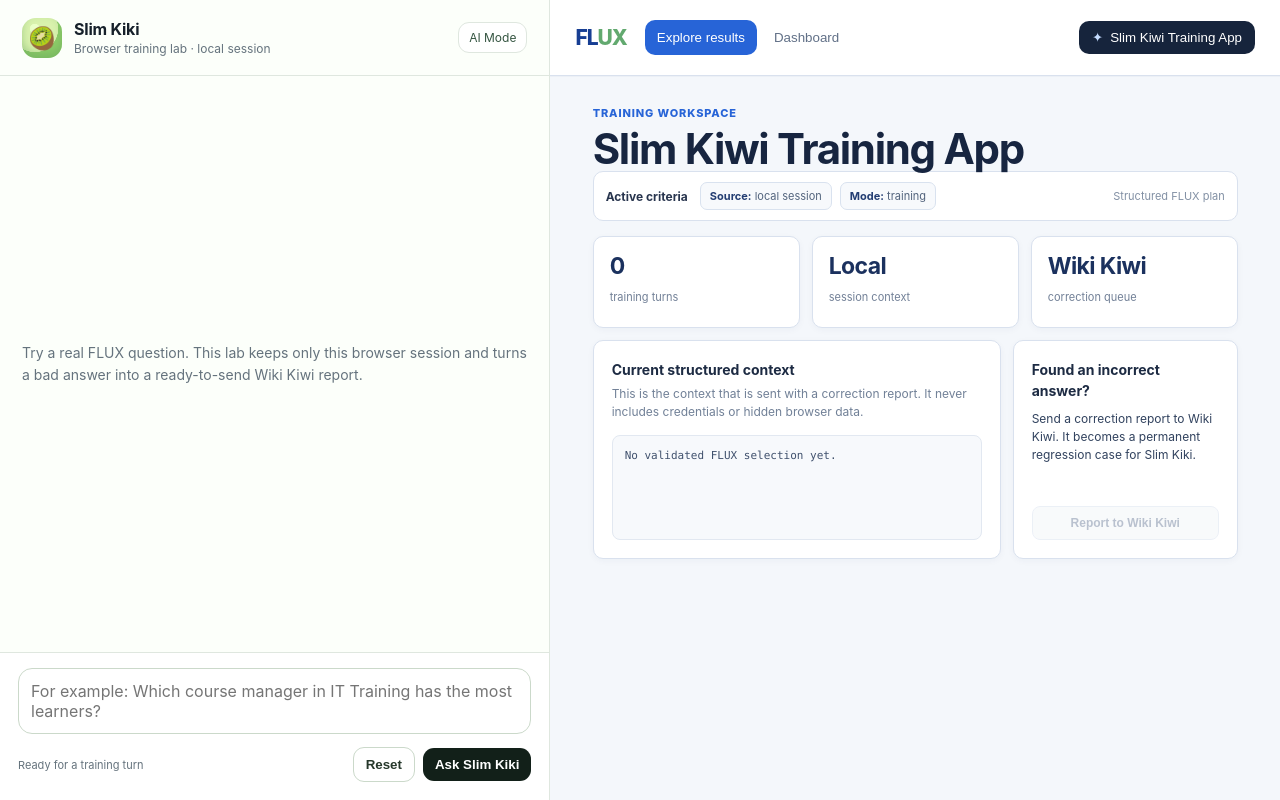
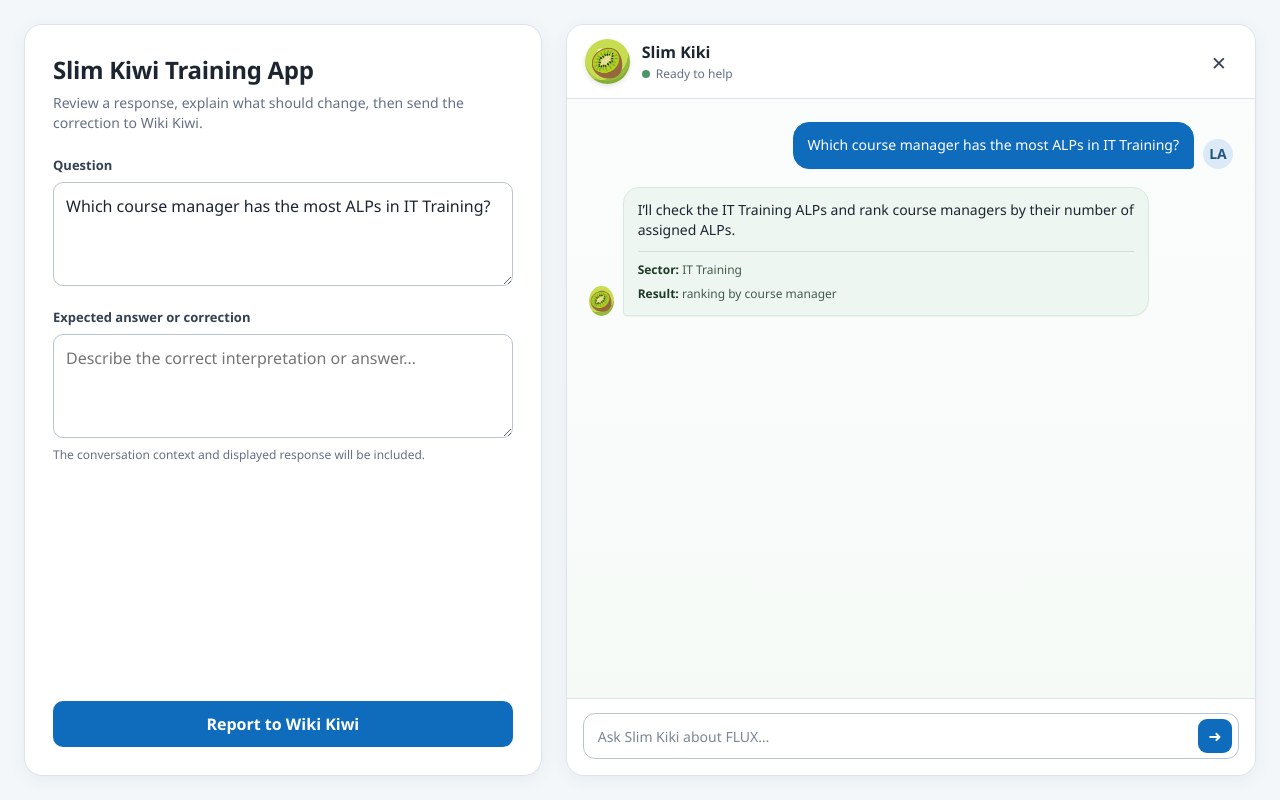
Before and after one commit to modulow/slim-kiki-lab, a plain HTML site: page docs/slim-kiki-lab/index.html in a window 1280 px wide. Drawn offline with Linux system fonts and the light colour scheme.

Commit message:
Publish Slim Kiki Lab

````diff
--- a/docs/slim-kiki-lab/index.html
+++ b/docs/slim-kiki-lab/index.html
@@ -1,73 +1,83 @@
 <!doctype html>
 <html lang="en">
 <head>
-  <meta charset="utf-8" />
-  <meta name="viewport" content="width=device-width, initial-scale=1" />
-  <title>Slim Kiki Lab</title>
+  <meta charset="utf-8">
+  <meta name="viewport" content="width=device-width, initial-scale=1">
+  <meta name="theme-color" content="#f6f8fb">
+  <title>Slim Kiwi Training</title>
   <style>
-    :root { --ink:#16202a; --muted:#65737d; --leaf:#5eaa72; --lime:#d9f2ad; --paper:#f7f9f6; --line:#dfe7df; --bubble:#fff; --night:#122019; --flux-blue:#2764d7; --flux-blue-deep:#173e93; --flux-surface:#fff; --flux-page:#f4f7fb; --flux-line:#d9e1ee; --flux-radius:10px; }
-    * { box-sizing:border-box; } body { margin:0; min-width:320px; font-family:Inter,ui-sans-serif,system-ui,-apple-system,"Segoe UI",sans-serif; background:var(--paper); color:var(--ink); }
-    .app { min-height:100vh; display:grid; grid-template-columns:minmax(330px,43%) 1fr; overflow:hidden; }
-    .chat { min-height:100vh; background:#fcfffa; border-right:1px solid var(--line); display:flex; flex-direction:column; }
-    .top { min-height:76px; padding:17px 22px; display:flex; align-items:center; gap:12px; border-bottom:1px solid var(--line); background:rgba(252,255,250,.94); }
-    .kiwi { width:40px; height:40px; border-radius:14px; display:grid; place-items:center; background:radial-gradient(circle at 32% 27%,#eaffc7 0 12%,var(--lime) 13% 58%,#8dcc68 59%); box-shadow:inset 0 -5px 9px #609f5870; font-size:22px; }
-    .top h1 { font-size:16px; margin:0; letter-spacing:-.2px; }.top p{font-size:12px;margin:2px 0 0;color:var(--muted)}
-    .mode { margin-left:auto; border:1px solid var(--line); color:#365642; background:white; padding:7px 10px; border-radius:11px; font-size:12px; }
-    .messages { flex:1; overflow:auto; padding:24px 22px; display:flex; flex-direction:column; gap:14px; }
-    .bubble { max-width:92%; padding:13px 15px; border:1px solid var(--line); background:var(--bubble); border-radius:18px 18px 18px 4px; line-height:1.45; font-size:14px; box-shadow:0 4px 16px #1b35120a; white-space:pre-wrap; }.bubble.you{align-self:flex-end;background:#e9f6df;border-color:#d8ebca;border-radius:18px 18px 4px 18px}.bubble small{display:block;font-size:11px;color:var(--muted);margin-bottom:4px}.empty{color:var(--muted);font-size:14px;line-height:1.55;margin:auto 0}
-    .composer { padding:15px 18px 18px; border-top:1px solid var(--line); background:white; }.composer textarea{width:100%;resize:none;min-height:62px;border:1px solid #cbd9ca;border-radius:14px;padding:12px;font:inherit;outline:none}.composer textarea:focus{border-color:var(--leaf);box-shadow:0 0 0 3px #a6d6aa44}.actions{display:flex;gap:8px;align-items:center;margin-top:9px}.actions span{font-size:11px;color:var(--muted);margin-right:auto}.button{border:0;border-radius:11px;padding:9px 12px;background:var(--night);color:white;font-weight:600;cursor:pointer}.button.secondary{background:white;color:#26382b;border:1px solid #cbd9ca}.button:disabled{opacity:.55;cursor:not-allowed}
-    /* Right side: same FLUX application language — white shell, blue navigation,
-       compact cards and controls, rather than a promotional landing page. */
-    .workspace { min-width:0; min-height:100vh; display:flex; flex-direction:column; overflow:auto; background:var(--flux-page); }
-    .flux-shell-header{position:sticky;top:0;z-index:2;min-height:76px;display:flex;align-items:center;gap:18px;padding:0 25px;border-bottom:1px solid var(--flux-line);background:#fff;box-shadow:0 1px 0 rgba(16,45,90,.03)}
-    .flux-brand{font-weight:850;font-size:21px;letter-spacing:-1px;color:var(--flux-blue-deep)}
-    .flux-brand span{color:#62a96f}.flux-nav{display:flex;gap:5px;align-self:stretch;align-items:center}.flux-nav button{height:35px;padding:0 12px;border:0;border-radius:var(--flux-radius);color:#617087;background:transparent;font:600 12px/1 inherit}.flux-nav button.is-active{color:#fff;background:var(--flux-blue)}
-    .flux-top-action{margin-left:auto;border:0;border-radius:var(--flux-radius);padding:9px 13px;color:#fff;background:#16243c;font:600 12px/1 inherit}.flux-top-action::before{content:'✦';margin-right:7px;color:#c4dcff}
-    .flux-content{width:min(100%,1100px);margin:0 auto;padding:30px clamp(20px,3.3vw,46px) 48px}.flux-eyebrow{margin:0 0 7px;color:var(--flux-blue);font-size:11px;font-weight:800;letter-spacing:.08em;text-transform:uppercase}.workspace h2{margin:0;color:#172540;font-size:clamp(25px,3.3vw,42px);line-height:1.05;letter-spacing:-1.3px}.flux-intro{max-width:650px;margin:10px 0 21px;color:#637087;font-size:14px;line-height:1.55}
-    .flux-toolbar{display:flex;flex-wrap:wrap;gap:8px;align-items:center;margin-bottom:15px;padding:10px 12px;border:1px solid var(--flux-line);border-radius:var(--flux-radius);background:#fff}.flux-toolbar strong{margin-right:4px;color:#28354e;font-size:12px}.flux-filter{padding:6px 9px;border:1px solid #d9e2ef;border-radius:7px;color:#53647d;background:#f7f9fc;font-size:11px}.flux-filter b{color:#233d72}.flux-toolbar small{margin-left:auto;color:#8290a4;font-size:11px}
-    .cards{display:grid;grid-template-columns:repeat(3,minmax(120px,1fr));gap:12px;margin-bottom:12px}.card{min-height:92px;padding:15px 16px;border:1px solid var(--flux-line);border-radius:var(--flux-radius);background:#fff;box-shadow:0 2px 7px rgba(30,58,104,.04)}.card b{display:block;margin-bottom:5px;color:#1b315e;font-size:23px;letter-spacing:-.6px}.card span{color:#728097;font-size:11px}
-    .flux-work-grid{display:grid;grid-template-columns:minmax(0,1.45fr) minmax(220px,.8fr);gap:12px}.panel{min-width:0;padding:18px;border:1px solid var(--flux-line);border-radius:var(--flux-radius);background:#fff;color:#1d2b43;box-shadow:0 2px 7px rgba(30,58,104,.04)}.panel>strong{font-size:14px}.panel p{margin:6px 0 14px;color:#718097;font-size:12px;line-height:1.5}.panel code{display:block;min-height:105px;padding:12px;border:1px solid #e2e8f1;border-radius:8px;color:#40516d;background:#f7f9fc;font:11px/1.45 ui-monospace,SFMono-Regular,Consolas,monospace;white-space:pre-wrap;overflow:auto}
-    .report{display:flex;flex-direction:column;align-items:flex-start;gap:9px;padding:18px;border:1px solid var(--flux-line);border-radius:var(--flux-radius);color:#31425e;background:#fff;box-shadow:0 2px 7px rgba(30,58,104,.04);font-size:12px;line-height:1.5}.report strong{font-size:14px;color:#1d2b43}.report .button{width:100%;order:3;margin-top:auto;border-radius:8px;background:var(--flux-blue);font-size:12px}.report .button.secondary{color:var(--flux-blue);border-color:#bed0f3;background:#f5f8ff}.report .button:disabled{color:#8090a8;border-color:#dce4f0;background:#f4f6f9}
-    @media(max-width:840px){.app{grid-template-columns:1fr}.workspace{order:-1;min-height:auto}.chat{min-height:70vh;border-right:0;border-top:1px solid var(--line)}.flux-shell-header{min-height:62px;padding:0 18px}.flux-nav{display:none}.flux-content{padding:24px 18px 32px}.flux-work-grid{grid-template-columns:1fr}.cards{grid-template-columns:repeat(3,1fr)}}
+    :root { color-scheme: light; --ink:#1c2530; --muted:#667085; --line:#dce3eb; --page:#f4f7fa; --panel:#fff; --blue:#0f6cbd; --blue-soft:#eaf3fb; --green:#4c956c; --kiwi:#c7dc50; --bubble:#eef6f1; --shadow:0 12px 36px rgba(17, 32, 50, .12); }
+    * { box-sizing:border-box; }
+    body { margin:0; min-width:320px; background:var(--page); color:var(--ink); font-family:"Segoe UI", SegoeUI, Arial, sans-serif; }
+    button, textarea { font:inherit; }
+    .app { min-height:100vh; display:grid; grid-template-columns:minmax(300px, .9fr) minmax(380px, 1.2fr); gap:24px; padding:24px; max-width:1420px; margin:0 auto; }
+    .panel { background:var(--panel); border:1px solid var(--line); border-radius:18px; box-shadow:0 4px 18px rgba(29, 48, 67, .06); min-width:0; }
+    .training { padding:28px; display:flex; flex-direction:column; gap:22px; }
+    h1 { margin:0; font-size:24px; font-weight:600; letter-spacing:-.3px; }
+    .sub { margin:7px 0 0; color:var(--muted); font-size:14px; line-height:1.45; }
+    .field { display:grid; gap:8px; }
+    label { font-weight:600; font-size:13px; color:#334155; }
+    textarea { width:100%; min-height:104px; resize:vertical; border:1px solid #b9c6d2; border-radius:10px; padding:12px; color:var(--ink); outline:none; background:#fff; line-height:1.45; }
+    textarea:focus { border-color:var(--blue); box-shadow:0 0 0 2px rgba(15,108,189,.16); }
+    .hint { color:var(--muted); font-size:12px; }
+    .report { margin-top:auto; width:100%; border:0; border-radius:10px; padding:12px 16px; background:var(--blue); color:#fff; font-weight:600; cursor:pointer; transition:background .16s ease, transform .16s ease; }
+    .report:hover { background:#0b5ea8; transform:translateY(-1px); }
+    .status { min-height:18px; margin:0; color:var(--green); font-size:13px; }
+    .kiki-window { overflow:hidden; display:flex; flex-direction:column; min-height:720px; background:#f8faf9; }
+    .kiki-header { min-height:74px; display:flex; align-items:center; gap:12px; padding:13px 18px; background:rgba(255,255,255,.96); border-bottom:1px solid var(--line); position:relative; z-index:2; }
+    .avatar { width:45px; height:45px; flex:0 0 45px; border-radius:50%; display:grid; place-items:center; font-size:28px; line-height:1; background:radial-gradient(circle at 36% 31%, #f5fbba 0 10%, var(--kiwi) 11% 63%, #96ba3b 64% 100%); box-shadow:inset 0 -3px 0 rgba(44,84,25,.14), 0 2px 5px rgba(50,77,20,.15); }
+    .headcopy { min-width:0; }
+    .name { margin:0; font-size:16px; font-weight:650; }
+    .presence { display:flex; align-items:center; gap:6px; margin-top:2px; color:var(--muted); font-size:12px; }
+    .dot { width:8px; height:8px; border-radius:50%; background:#4c956c; }
+    .close { margin-left:auto; width:36px; height:36px; border:0; border-radius:9px; background:transparent; color:#364152; font-size:25px; font-weight:300; cursor:pointer; }
+    .close:hover { background:#f0f3f6; }
+    .thread { flex:1; padding:23px 22px 18px; overflow:auto; display:flex; flex-direction:column; gap:18px; background:linear-gradient(180deg,#fbfdfc 0%,#f6faf7 100%); }
+    .message { display:flex; gap:9px; align-items:flex-end; max-width:87%; }
+    .message.user { align-self:flex-end; flex-direction:row-reverse; }
+    .mini-avatar { width:30px; height:30px; border-radius:50%; display:grid; place-items:center; background:radial-gradient(circle at 36% 31%, #f5fbba 0 10%, var(--kiwi) 11% 63%, #96ba3b 64% 100%); font-size:19px; }
+    .person { width:30px; height:30px; border-radius:50%; display:grid; place-items:center; background:#dceaf7; color:#24547a; font-size:14px; font-weight:650; }
+    .bubble { padding:12px 14px; border-radius:16px 16px 16px 4px; background:var(--bubble); border:1px solid #d8eadf; font-size:14px; line-height:1.48; box-shadow:0 1px 1px rgba(37,58,44,.04); }
+    .user .bubble { background:var(--blue); color:#fff; border-color:var(--blue); border-radius:16px 16px 4px 16px; }
+    .bubble p { margin:0; }
+    .criteria { display:grid; gap:6px; margin-top:10px; padding-top:9px; border-top:1px solid rgba(84,125,97,.18); color:#445a4c; font-size:12px; }
+    .criteria strong { color:#1d3b26; }
+    .composer { padding:14px 16px 16px; background:#fff; border-top:1px solid var(--line); }
+    .compose { display:flex; align-items:center; gap:10px; min-height:46px; padding:5px 6px 5px 14px; border:1px solid #b9c6d2; border-radius:12px; background:#fff; }
+    .compose span { flex:1; color:#7a8794; font-size:14px; }
+    .send { width:34px; height:34px; border:0; border-radius:9px; background:var(--blue); color:#fff; cursor:pointer; font-size:16px; }
+    @media (max-width:850px) { .app { grid-template-columns:1fr; padding:12px; gap:12px; } .training { order:2; padding:20px; } .kiki-window { min-height:620px; } }
   </style>
 </head>
 <body>
   <main class="app">
-    <section class="chat" aria-label="Slim Kiki conversation">
-      <header class="top"><div class="kiwi" aria-hidden="true">🥝</div><div><h1>Slim Kiki</h1><p>Browser training lab · local session</p></div><span class="mode">AI Mode</span></header>
-      <div id="messages" class="messages"><p class="empty">Try a real FLUX question. This lab keeps only this browser session and turns a bad answer into a ready-to-send Wiki Kiwi report.</p></div>
-      <form id="composer" class="composer"><textarea id="question" placeholder="For example: Which course manager in IT Training has the most learners?" aria-label="Ask Slim Kiki"></textarea><div class="actions"><span id="state">Ready for a training turn</span><button class="button secondary" id="clear" type="button">Reset</button><button class="button" type="submit">Ask Slim Kiki</button></div></form>
+    <section class="panel training" aria-label="Slim Kiwi Training">
+      <header><h1>Slim Kiwi Training App</h1><p class="sub">Review a response, explain what should change, then send the correction to Wiki Kiwi.</p></header>
+      <div class="field"><label for="question">Question</label><textarea id="question" aria-label="Question">Which course manager has the most ALPs in IT Training?</textarea></div>
+      <div class="field"><label for="correction">Expected answer or correction</label><textarea id="correction" aria-label="Expected answer or correction" placeholder="Describe the correct interpretation or answer…"></textarea><span class="hint">The conversation context and displayed response will be included.</span></div>
+      <p id="status" class="status" aria-live="polite"></p>
+      <button id="report" class="report" type="button">Report to Wiki Kiwi</button>
     </section>
-    <section class="workspace" aria-label="Slim Kiwi Training App">
-      <header class="flux-shell-header"><div class="flux-brand">FL<span>UX</span></div><nav class="flux-nav" aria-label="Application views"><button class="is-active" type="button">Explore results</button><button type="button">Dashboard</button></nav><button class="flux-top-action" type="button">Slim Kiwi Training App</button></header>
-      <div class="flux-content">
-        <p class="flux-eyebrow">Training workspace</p><h2>Slim Kiwi Training App</h2>
-        <div class="flux-toolbar"><strong>Active criteria</strong><span class="flux-filter"><b>Source:</b> local session</span><span class="flux-filter"><b>Mode:</b> training</span><small>Structured FLUX plan</small></div>
-        <div class="cards"><div class="card"><b id="turns">0</b><span>training turns</span></div><div class="card"><b>Local</b><span>session context</span></div><div class="card"><b>Wiki Kiwi</b><span>correction queue</span></div></div>
-        <div class="flux-work-grid"><div class="panel"><strong>Current structured context</strong><p>This is the context that is sent with a correction report. It never includes credentials or hidden browser data.</p><code id="context">No validated FLUX selection yet.</code></div><div class="report"><strong>Found an incorrect answer?</strong><span>Send a correction report to Wiki Kiwi. It becomes a permanent regression case for Slim Kiki.</span><button class="button secondary" id="report" type="button" disabled>Report to Wiki Kiwi</button></div></div>
+    <section class="panel kiki-window" aria-label="Slim Kiki conversation">
+      <header class="kiki-header"><div class="avatar" aria-hidden="true">🥝</div><div class="headcopy"><p class="name">Slim Kiki</p><div class="presence"><span class="dot"></span>Ready to help</div></div><button class="close" aria-label="Close Slim Kiki" type="button">×</button></header>
+      <div class="thread" id="thread">
+        <div class="message user"><div class="person">LA</div><div class="bubble"><p>Which course manager has the most ALPs in IT Training?</p></div></div>
+        <div class="message"><div class="mini-avatar" aria-hidden="true">🥝</div><div class="bubble"><p>I’ll check the IT Training ALPs and rank course managers by their number of assigned ALPs.</p><div class="criteria"><span><strong>Sector:</strong> IT Training</span><span><strong>Result:</strong> ranking by course manager</span></div></div></div>
       </div>
+      <footer class="composer"><div class="compose" role="textbox" aria-label="Message Slim Kiki"><span>Ask Slim Kiki about FLUX…</span><button class="send" aria-label="Send message" type="button">➜</button></div></footer>
     </section>
   </main>
   <script>
-    const $ = id => document.getElementById(id);
-    const turns = [];
-    let last = null;
-    const normal = s => s.toLowerCase().replace(/[^a-z0-9 ]/g, ' ').replace(/\s+/g,' ').trim();
-    function bubble(role, text) { const el=document.createElement('div'); el.className='bubble '+role; el.innerHTML='<small>'+ (role==='you'?'You':'Slim Kiki') +'</small>'+text.replace(/&/g,'&amp;').replace(/</g,'&lt;'); $('messages').querySelector('.empty')?.remove(); $('messages').append(el); $('messages').scrollTop=$('messages').scrollHeight; return el; }
-    function makePlan(question) {
-      const q=normal(question); const sector=/\bit\b|information technology/.test(q)?'IT Training':undefined;
-      const manager=/course manager|manager/.test(q); const learners=/learner|participant|people trained/.test(q);
-      const top=/\bmost|highest|top|largest\b/.test(q); const average=/\baverage|mean\b/.test(q);
-      const scope={year:2026,ldSupported:true}; if(sector) scope.sector=sector;
-      return { scope, entity:manager?'manager':'alp', measure:learners?'learners':'alps', calculation:average?'average':top&&learners?'sum':'count', grouping:top&&manager?'manager':null, resultShape:top&&manager?'grouped-ranking':'records' };
-    }
-    function demoAnswer(plan) {
-      if(plan.resultShape==='grouped-ranking') return 'I understood a ranking by <b>course manager</b>, filtered to <b>'+ (plan.scope.sector||'all sectors') +'</b>, using the <b>sum of learners</b>. Connect this lab to your FLUX catalogue to execute the result.';
-      return 'I captured a <b>'+plan.resultShape+'</b> request for <b>'+plan.measure+'</b>. This training page records the plan and opens a correction report if it is not the intended interpretation.';
-    }
-    $('composer').addEventListener('submit', event => { event.preventDefault(); const question=$('question').value.trim(); if(!question)return; bubble('you',question); const plan=makePlan(question); last={question,plan,answer:demoAnswer(plan),history:turns.slice(-5)}; turns.push(last); window.sessionStorage.setItem('slim-kiki-lab',JSON.stringify(turns)); $('context').textContent=JSON.stringify(plan,null,2); $('turns').textContent=turns.length; window.setTimeout(()=>bubble('kiki',last.answer),180); $('question').value=''; $('report').disabled=false; $('state').textContent='Plan captured — report any mistake'; });
-    $('clear').onclick=()=>{turns.length=0;last=null;sessionStorage.removeItem('slim-kiki-lab');$('messages').innerHTML='<p class="empty">Fresh session. Ask a real FLUX question.</p>';$('context').textContent='No validated FLUX selection yet.';$('turns').textContent='0';$('report').disabled=true;$('state').textContent='Ready for a training turn';};
-    $('report').onclick=()=>{ if(!last)return; const body=['## Slim Kiki correction report','','**Question**','```',last.question,'```','','**Answer shown**','```',last.answer.replace(/<[^>]+>/g,''),'```','','**Structured context**','```json',JSON.stringify(last.plan,null,2),'```','','**Expected answer / correction**','Please describe the correct FLUX result or intended plan.'].join('\n'); const url='https://github.com/modulow/flux-wii-backup/issues/new?template=slim-kiki-correction.yml&title='+encodeURIComponent('[Slim Kiki] '+last.question.slice(0,80))+'&body='+encodeURIComponent(body); window.open(url,'_blank','noopener'); $('state').textContent='Correction report opened for Wiki Kiwi'; };
+    const report = document.getElementById('report');
+    const status = document.getElementById('status');
+    report.addEventListener('click', () => {
+      const question = document.getElementById('question').value.trim();
+      const correction = document.getElementById('correction').value.trim();
+      const body = `Question:\n${question}\n\nCorrection expected:\n${correction || '(not specified)'}\n\nContext:\nSlim Kiwi Training App`;
+      const url = 'https://github.com/modulow/slim-kiki-lab/issues/new?title=' + encodeURIComponent('Slim Kiki correction') + '&body=' + encodeURIComponent(body);
+      status.textContent = 'Your correction is ready for Wiki Kiwi.';
+      window.open(url, '_blank', 'noopener');
+    });
   </script>
 </body>
 </html>
````
